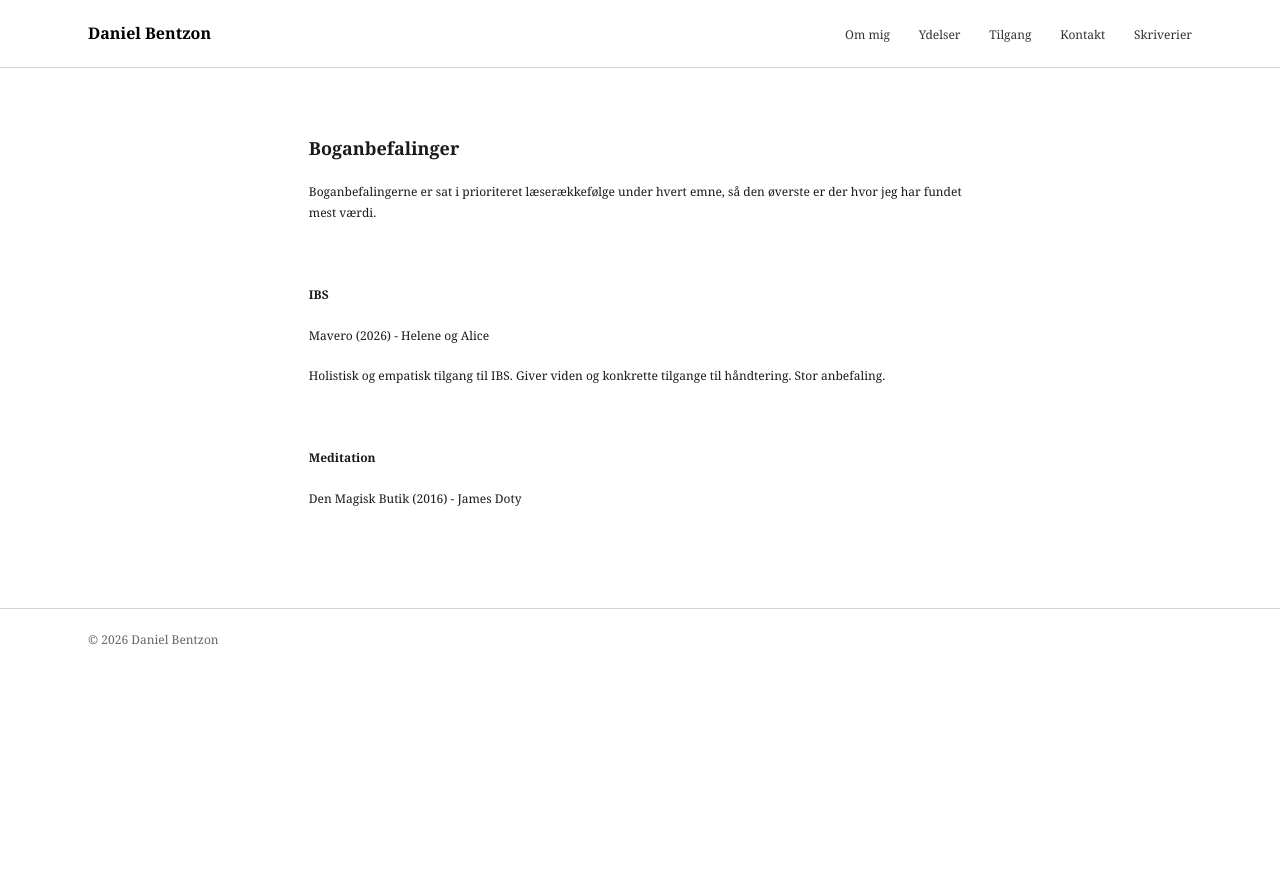
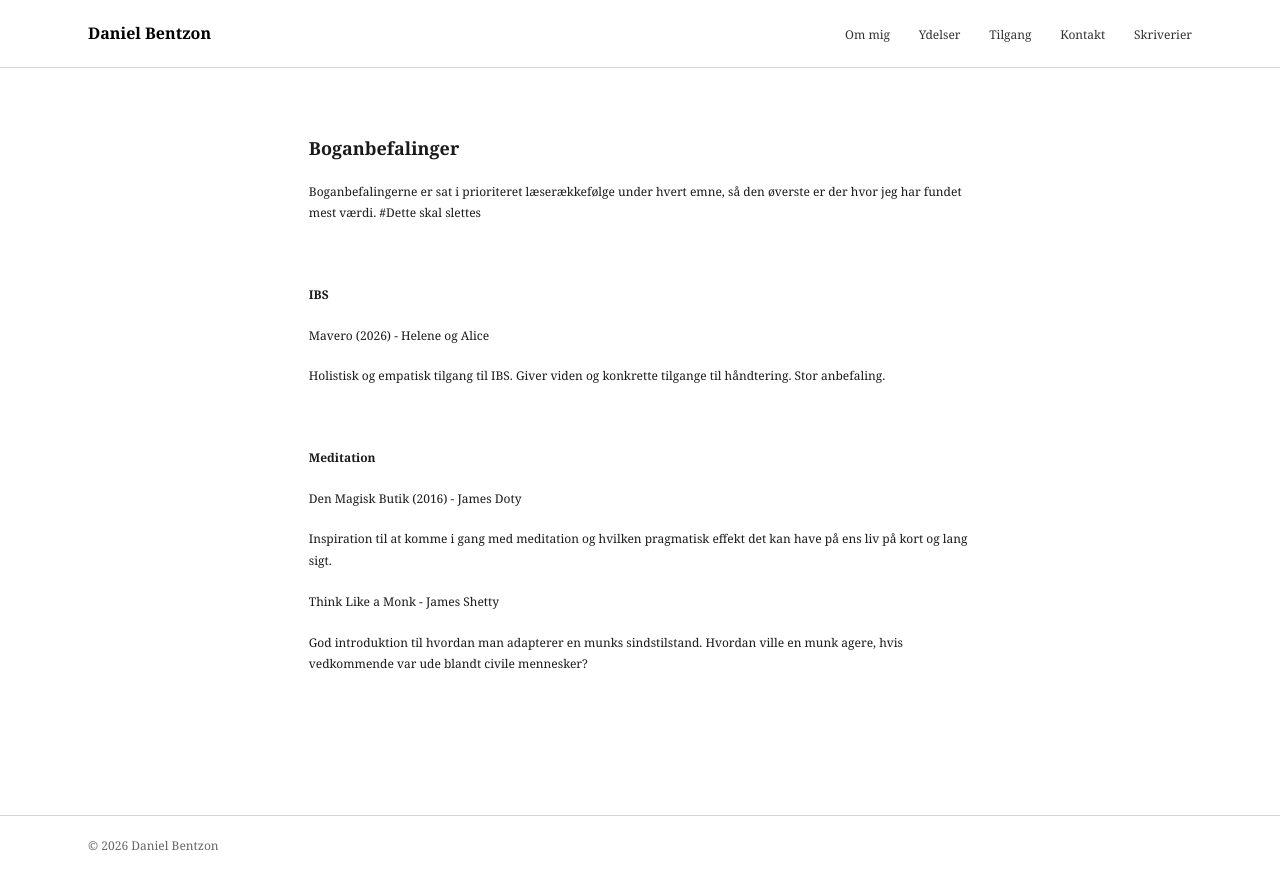
Before and after one commit to danielbentzon/danielbentzon.github.io, a Jekyll site: the page built from _sider/boganbefalinger.md, in a window 1280 px wide. Shown: the top 890 px of the page. Built offline with Jekyll 4.4.1, drawn with Linux system fonts in a browser that asks for light colours.

Commit message:
Update _sider/boganbefalinger.md (via Pages CMS)

```diff
--- a/_sider/boganbefalinger.md
+++ b/_sider/boganbefalinger.md
@@ -2,13 +2,15 @@
 title: Boganbefalinger
 permalink: /boganbefalinger/
 ---
-Boganbefalingerne er sat i prioriteret læserækkefølge under hvert emne, så den øverste er der hvor jeg har fundet mest værdi.
+Boganbefalingerne er sat i prioriteret læserækkefølge under hvert emne, så den øverste er der hvor jeg har fundet mest værdi. #Dette skal slettes
 
 
 
 &nbsp;
 
 **IBS**
+
+
 
 Mavero (2026) - Helene og Alice
 
@@ -20,4 +22,18 @@ Holistisk og empatisk tilgang til IBS. Giver viden og konkrette tilgange til hå
 
 **Meditation**
 
+
+
 Den Magisk Butik (2016) - James Doty
+
+Inspiration til at komme i gang med meditation og hvilken pragmatisk effekt det kan have på ens liv på kort og lang sigt.
+
+
+
+Think Like a Monk - James Shetty
+
+God introduktion til hvordan man adapterer en munks sindstilstand. Hvordan ville en munk agere, hvis vedkommende var ude blandt civile mennesker?
+
+
+
+&nbsp;
```
